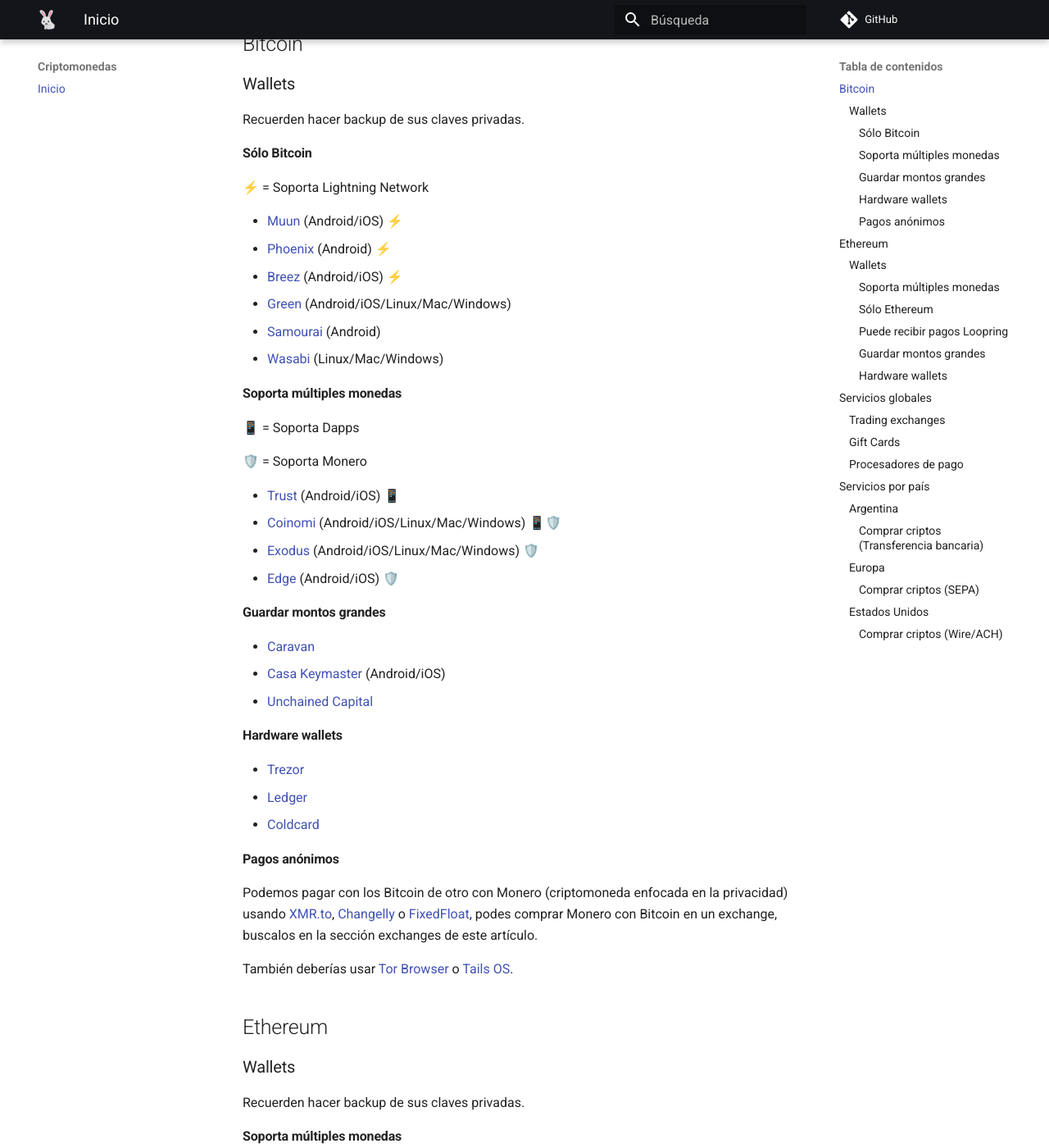
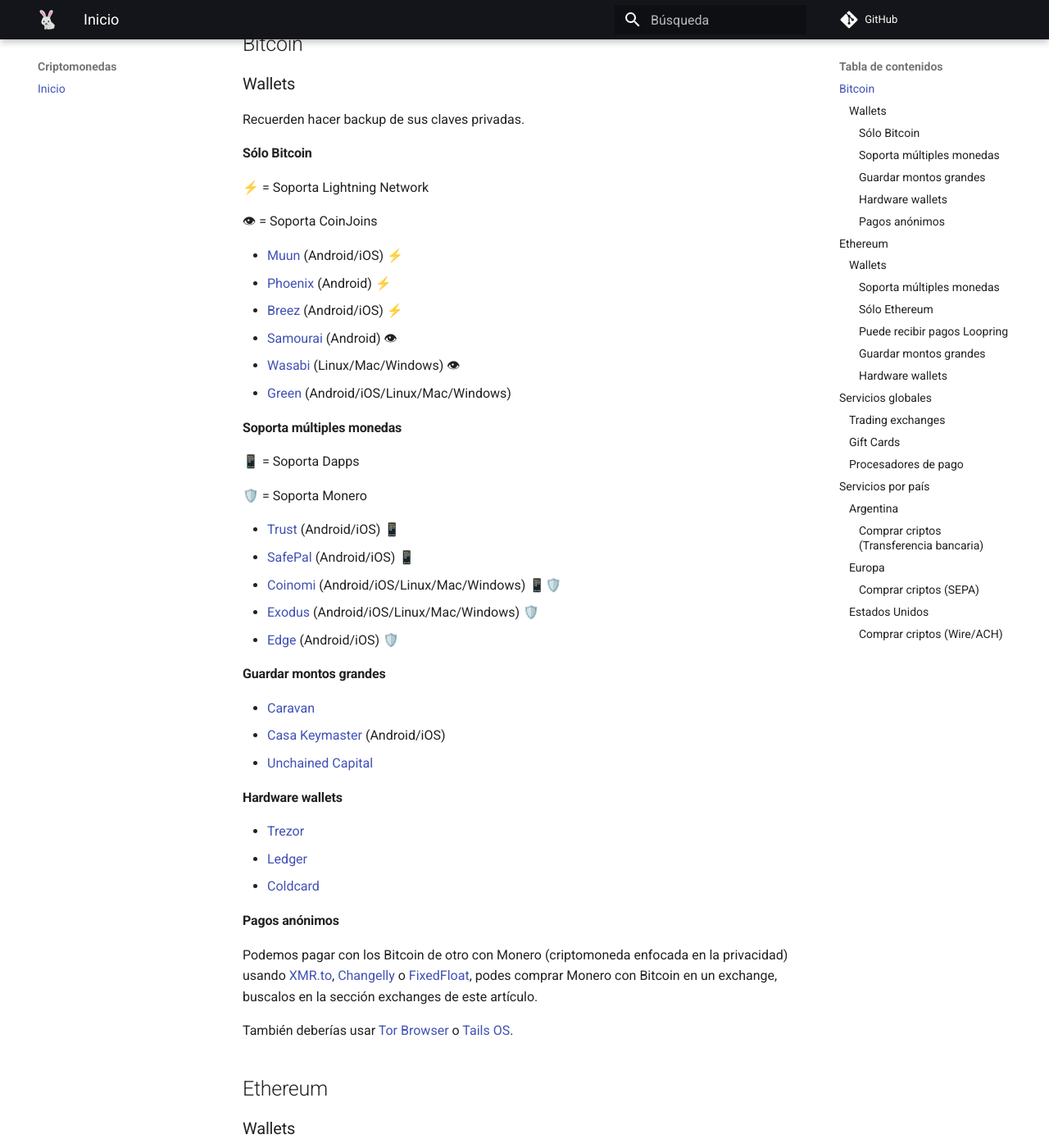
Before and after one commit to anomalouscode/wiki, an MkDocs documentation site: the page built from docs/criptomonedas/index.md, in a window 1280 px wide and 1400 px high, scrolled down 192 px. Shown: the whole window at 82% size. Built offline with MkDocs 1.6.1 and Material for MkDocs 9.7.7, drawn with Linux system fonts in a browser that asks for light colours; comment, search, counter and statistics services are not loaded.

Commit message:
Update index.md

```diff
--- a/docs/criptomonedas/index.md
+++ b/docs/criptomonedas/index.md
@@ -14,12 +14,14 @@
 
 ⚡ = Soporta Lightning Network
 
+👁 = Soporta CoinJoins
+
 - [Muun](https://muun.com/) (Android/iOS) ⚡
 - [Phoenix](https://phoenix.acinq.co/) (Android) ⚡
 - [Breez](https://breez.technology/) (Android/iOS) ⚡
+- [Samourai](https://samouraiwallet.com/) (Android) 👁
+- [Wasabi](https://www.wasabiwallet.io/) (Linux/Mac/Windows) 👁
 - [Green](https://blockstream.com/green/) (Android/iOS/Linux/Mac/Windows)
-- [Samourai](https://samouraiwallet.com/) (Android)
-- [Wasabi](https://www.wasabiwallet.io/) (Linux/Mac/Windows)
 
 #### Soporta múltiples monedas
 
@@ -28,6 +30,7 @@
 🛡️ = Soporta Monero
 
 - [Trust](https://trustwallet.com/) (Android/iOS) 📱
+- [SafePal](https://www.safepal.io/download) (Android/iOS) 📱
 - [Coinomi](https://www.coinomi.com/) (Android/iOS/Linux/Mac/Windows) 📱🛡️
 - [Exodus](https://www.exodus.io/) (Android/iOS/Linux/Mac/Windows) 🛡️
 - [Edge](https://edge.app/) (Android/iOS) 🛡️
@@ -59,6 +62,7 @@
 #### Soporta múltiples monedas
 
 - [Trust](https://trustwallet.com/) (Android/iOS)
+- [SafePal](https://www.safepal.io/download) (Android/iOS)
 - [Coinomi](https://www.coinomi.com/) (Android/iOS/Linux/Mac/Windows)
 
 #### Sólo Ethereum
```
